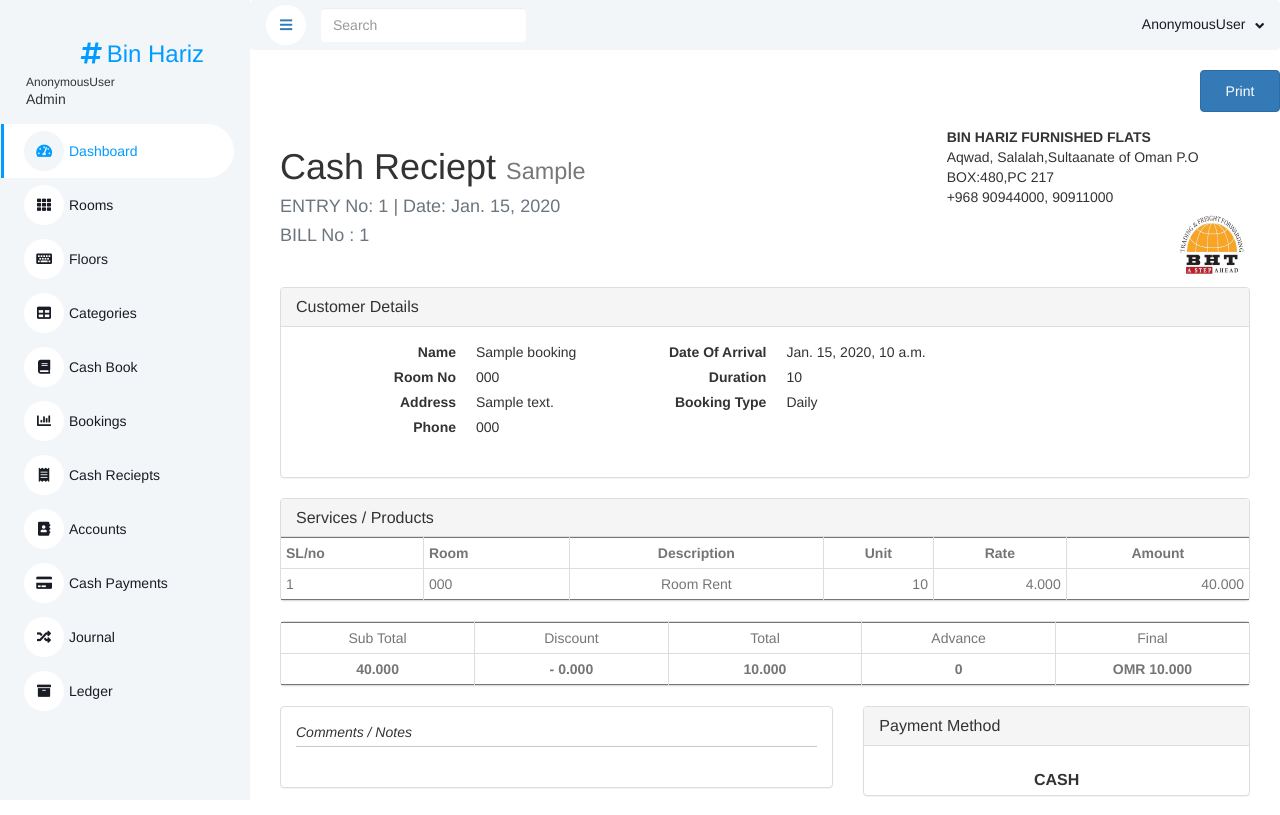
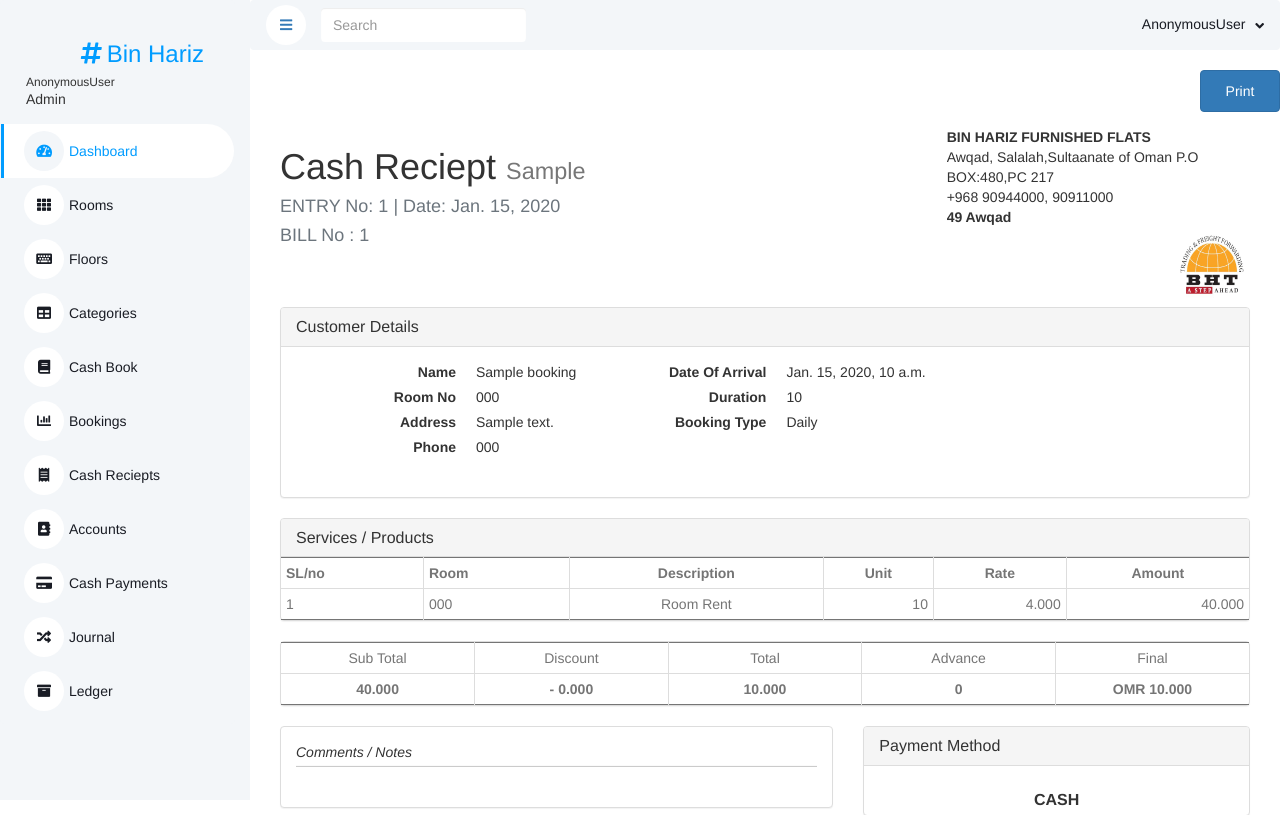
Before and after one commit to masszipp3/bht_aapprtment, a Django app: page /reciept/1/print in a window 1280 px wide. Shown: the top 815 px of the page. Run offline with Django 5.2, Linux system fonts and the light colour scheme; tables that the repository leaves empty hold one stand-in row (values such as "Sample post"); parts of the project's set-up code (start-up, migrations or seed data) failed here and were passed over; some libraries are stand-ins or nearby versions.

Commit message:
'latests'

```diff
--- a/bhtapt_web/templates/bhtapt_web/booking_list.html
+++ b/bhtapt_web/templates/bhtapt_web/booking_list.html
@@ -41,7 +41,7 @@
     <div class="bg-light text-center rounded p-4">
         <div class="d-flex align-items-center justify-content-between mb-4">
             <h6 class="mb-0">Rooms</h6>
-            <a class="btn btn-sm btn-success p-2" href="{% url 'appartment:add_room' %}">Add Room</a>
+            <a class="btn btn-sm btn-success p-2" href="{% url 'appartment:add_room' %}">Add Booking</a>
         </div>
         <div class="table-responsive">
             <table class="table text-start align-middle table-bordered table-hover mb-0" style="text-align: center;">
--- a/bhtapt_web/templates/bhtapt_web/guestreciept.html
+++ b/bhtapt_web/templates/bhtapt_web/guestreciept.html
@@ -97,8 +97,10 @@
               </div>
               <ul class="media-body list-unstyled">
                 <li><strong>BIN HARIZ FURNISHED FLATS</strong></li>
-                <li>Aqwad, Salalah,Sultaanate of Oman P.O BOX:480,PC 217</li>
+                <li>Awqad, Salalah,Sultaanate of Oman P.O BOX:480,PC 217</li>
                 <li>+968 90944000, 90911000</li>
+                <li style="font-weight: 700;">49 Awqad</li>
+
               </ul>
             </div>
           </div>
--- a/bhtapt_web/templates/bhtapt_web/payment_reciept.html
+++ b/bhtapt_web/templates/bhtapt_web/payment_reciept.html
@@ -95,8 +95,9 @@
 
               <ul class="media-body list-unstyled">
                 <li><strong>BIN HARIZ FURNISHED FLATS</strong></li>
-                <li>Aqwad, Salalah,Sultaanate of Oman P.O BOX:480,PC 217</li>
+                <li> Awqad, Salalah,Sultaanate of Oman P.O BOX:480,PC 217</li>
                 <li>+968 90944000, 90911000</li>
+                <li style="font-weight: 700;">49 Awqad</li>
               </ul>
 
                 <img class="media-object logo float-end " src="{% static 'img/logo.jpg' %}" height="80px" width="80px" />
--- a/bhtapt_web/templates/bhtapt_web/paymentreciept.html
+++ b/bhtapt_web/templates/bhtapt_web/paymentreciept.html
@@ -95,8 +95,9 @@
 
               <ul class="media-body list-unstyled">
                 <li><strong>BIN HARIZ FURNISHED FLATS</strong></li>
-                <li>Aqwad, Salalah,Sultaanate of Oman P.O BOX:480,PC 217</li>
+                <li>Awqad, Salalah,Sultaanate of Oman P.O BOX:480,PC 217</li>
                 <li>+968 90944000, 90911000</li>
+                <li style="font-weight: 700;">49 Awqad</li>
               </ul>
 
                 <img class="media-object logo float-end " src="{% static 'img/logo.jpg' %}" height="80px" width="80px" />
--- a/bhtapt_web/views.py
+++ b/bhtapt_web/views.py
@@ -872,7 +872,7 @@
                 elif transaction.cash_payment:
                     trans_type = 'Cash Payment'
                 elif transaction.payment:
-                    trans_type = 'Payment'
+                    trans_type = 'Cash Reciept'
                 else:
                     trans_type = 'Other'
 
```
